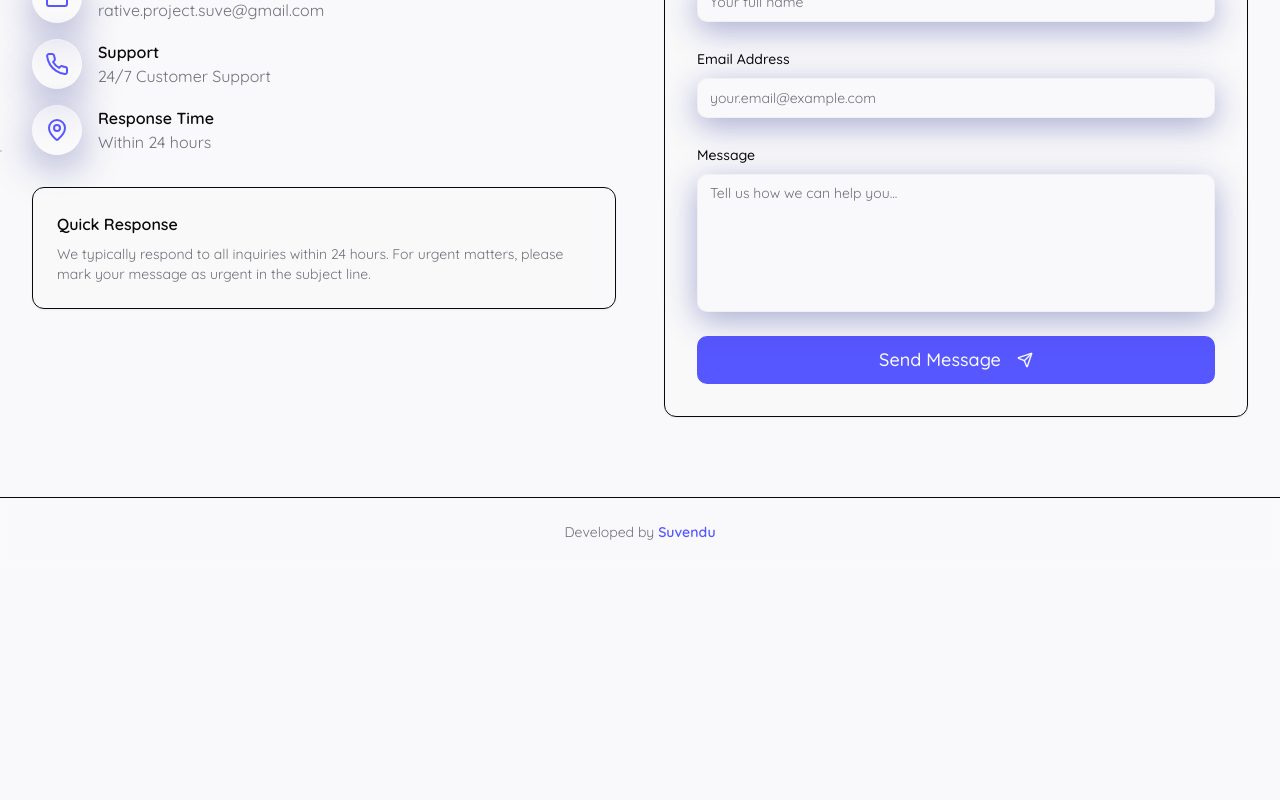
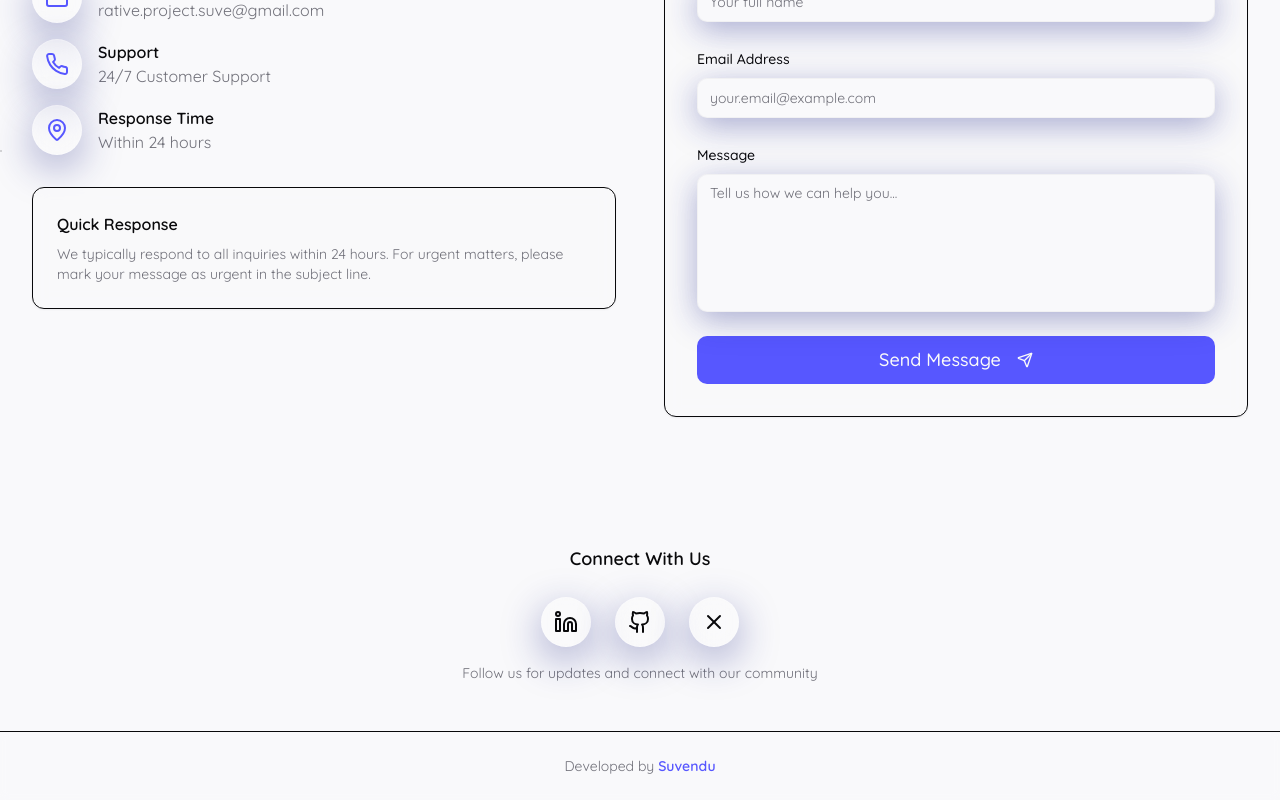
Before and after one commit to suvepatra004/format-doc-now, a React (Vite) app: page / in a window 1280 px wide. Shown: the part 3050-3850 px from the top of the page. Before the commit the page ends 3616 px from the top, so only its background shows below. Built offline with nearby package versions, Linux system fonts and the light colour scheme.

Commit message:
Refactor Contact Us section
Restructured the Contact Us section and added social media links to the landing page.

```diff
--- a/src/pages/Contact.tsx
+++ b/src/pages/Contact.tsx
@@ -1,7 +1,6 @@
 import { motion } from 'framer-motion';
 import { ContactSection } from '@/components/ContactSection';
 import { Button } from '@/components/ui/button';
-import { Card, CardContent } from '@/components/ui/card';
 import { Linkedin, Github, X } from 'lucide-react';
 
 const Contact = () => {
@@ -43,17 +42,22 @@ const Contact = () => {
               Get in touch with us for any questions, feedback, or support. We're here to help you succeed.
             </p>
           </motion.div>
+        </div>
+      </section>
+
+      {/* Contact Form Section */}
+      <ContactSection />
 
       {/* Social Media Links */}
+      <section className="py-12 px-4 sm:px-6 lg:px-8">
+        <div className="max-w-4xl mx-auto text-center">
           <motion.div
             initial={{ opacity: 0, y: 20 }}
-            animate={{ opacity: 1, y: 0 }}
-            transition={{ duration: 0.6, delay: 0.2 }}
-            className="mb-16"
+            whileInView={{ opacity: 1, y: 0 }}
+            transition={{ duration: 0.6 }}
+            viewport={{ once: true }}
           >
-            <Card className="glass hover:glass-strong transition-all duration-300 border-border/40 max-w-md mx-auto">
-              <CardContent className="p-6">
-                <h3 className="text-lg font-semibold mb-4 text-center">Connect With Us</h3>
+            <h3 className="text-lg font-semibold mb-6">Connect With Us</h3>
             <div className="flex justify-center space-x-6">
               {socialLinks.map((social) => (
                 <motion.a
@@ -70,17 +74,12 @@ const Contact = () => {
                 </motion.a>
               ))}
             </div>
-                <p className="text-sm text-muted-foreground text-center mt-4">
+            <p className="text-sm text-muted-foreground mt-4">
               Follow us for updates and connect with our community
             </p>
-              </CardContent>
-            </Card>
           </motion.div>
         </div>
       </section>
-
-      {/* Contact Form Section */}
-      <ContactSection />
     </div>
   );
 };
--- a/src/pages/Landing.tsx
+++ b/src/pages/Landing.tsx
@@ -14,6 +14,9 @@ import {
   Star,
   CheckCircle,
   ArrowRight,
+  Linkedin,
+  Github,
+  X,
 } from 'lucide-react';
 
 export default function Landing() {
@@ -98,6 +101,27 @@ export default function Landing() {
       content: 'I recommend PDFox to all my students. It helps them focus on content rather than formatting.',
       rating: 5,
     },
+  ];
+
+  const socialLinks = [
+    {
+      name: 'LinkedIn',
+      url: 'https://www.linkedin.com/in/suvendu-kumar-patra-723850230',
+      icon: Linkedin,
+      color: 'hover:text-blue-600'
+    },
+    {
+      name: 'GitHub',
+      url: 'https://github.com/suvepatra004',
+      icon: Github,
+      color: 'hover:text-gray-800 dark:hover:text-gray-200'
+    },
+    {
+      name: 'X (Twitter)',
+      url: 'https://x.com/DevRative',
+      icon: X,
+      color: 'hover:text-blue-400'
+    }
   ];
 
   return (
@@ -295,6 +319,39 @@ export default function Landing() {
 
       {/* Contact Section */}
       <ContactSection />
+
+      {/* Social Media Links */}
+      <section className="py-12 px-4 sm:px-6 lg:px-8">
+        <div className="max-w-4xl mx-auto text-center">
+          <motion.div
+            initial={{ opacity: 0, y: 20 }}
+            whileInView={{ opacity: 1, y: 0 }}
+            transition={{ duration: 0.6 }}
+            viewport={{ once: true }}
+          >
+            <h3 className="text-lg font-semibold mb-6">Connect With Us</h3>
+            <div className="flex justify-center space-x-6">
+              {socialLinks.map((social) => (
+                <motion.a
+                  key={social.name}
+                  href={social.url}
+                  target="_blank"
+                  rel="noopener noreferrer"
+                  className={`p-3 rounded-full glass-strong transition-all duration-300 ${social.color}`}
+                  whileHover={{ scale: 1.1 }}
+                  whileTap={{ scale: 0.95 }}
+                >
+                  <social.icon className="h-6 w-6" />
+                  <span className="sr-only">{social.name}</span>
+                </motion.a>
+              ))}
+            </div>
+            <p className="text-sm text-muted-foreground mt-4">
+              Follow us for updates and connect with our community
+            </p>
+          </motion.div>
+        </div>
+      </section>
     </div>
   );
 }
```
Lines whose indentation alone changed are shown as unchanged.
